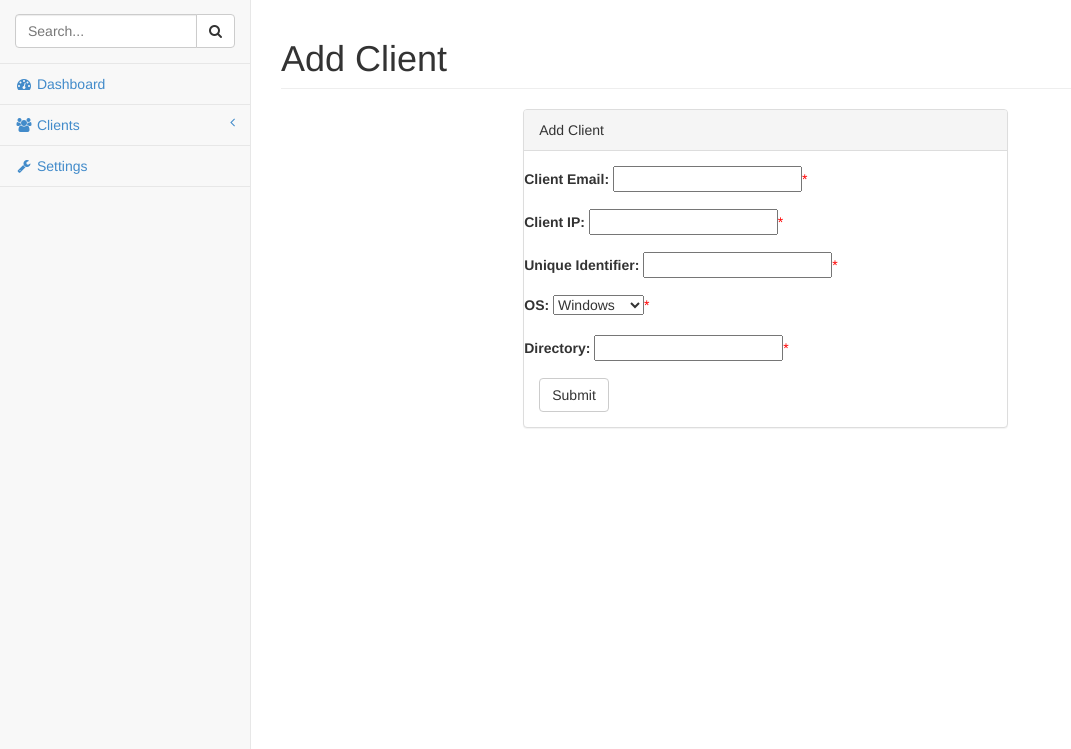
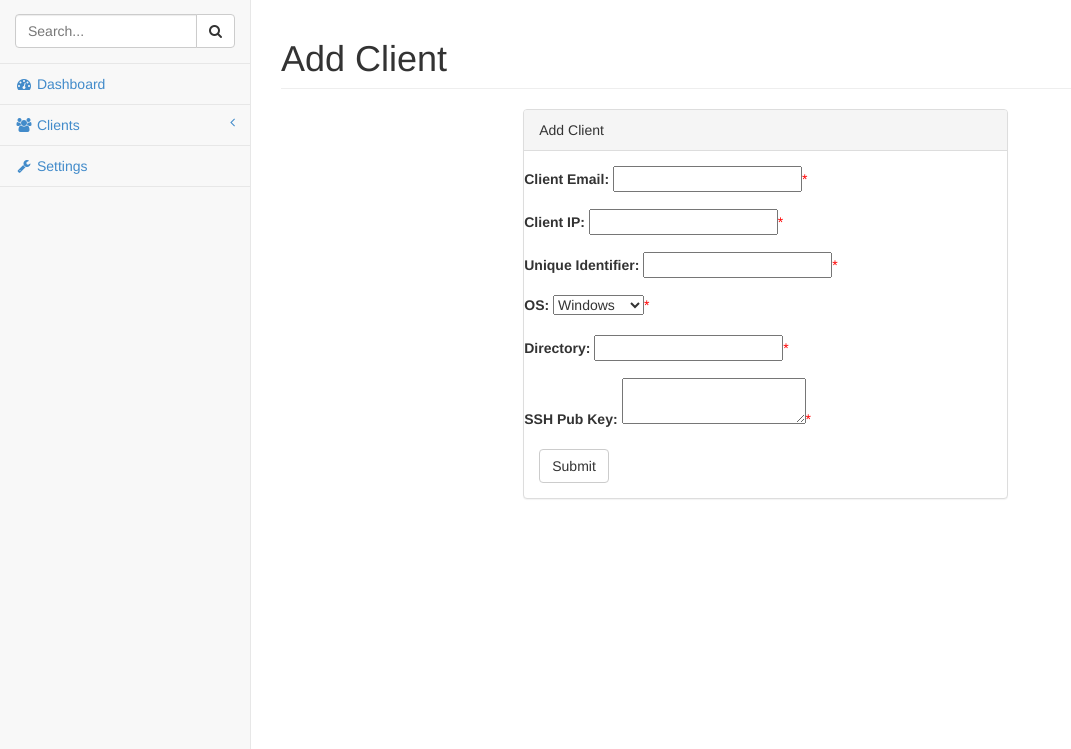
Before and after one commit to thatarchguy/Fimiwal, a Flask app: page /clients/add in a window 1280 px wide. Shown: the part 52-801 px from the top of the page, without its empty margins (0-1071 px from the left). Run offline with Flask 2, Linux system fonts and the light colour scheme; a user stored in the database is signed in; tables that the repository leaves empty hold one stand-in row (values such as "Sample post"); some libraries are stand-ins or nearby versions.

Commit message:
brought back the ssh key column
We can control when the user wants to pull/push changes.
We can maybe even have a button to force reset to bring the client
back to the repo's content. feature?

```diff
--- a/fimiwal/forms.py
+++ b/fimiwal/forms.py
@@ -1,5 +1,5 @@
 from flask.ext.wtf import Form
-from wtforms import StringField, BooleanField, SelectField, PasswordField
+from wtforms import StringField, BooleanField, SelectField, PasswordField, TextAreaField
 from wtforms.validators import DataRequired, Required, EqualTo
 from fimiwal import models, db
 
@@ -12,6 +12,7 @@ class AddClient(Form):
     os = SelectField(u'os',
                      choices=[('windows', 'Windows'), ('linux', 'GNU/Linux')],
                      validators=[DataRequired()])
+    ssh = TextAreaField(u'ssh')
 
 
 class SettingsPass(Form):
--- a/fimiwal/models.py
+++ b/fimiwal/models.py
@@ -13,6 +13,7 @@ class Clients(db.Model):
     ip = db.Column(db.String(20))
     os = db.Column(db.String(20))
     directory = db.Column(db.String(255))
+    ssh = db.Column(db.String(1024))
     scans = db.relationship('Scans', backref='client', lazy='dynamic')
     active = db.Column(db.Boolean, unique=False, default=True)
     date_rm = db.Column(db.String(20))
--- a/fimiwal/templates/addclient.html
+++ b/fimiwal/templates/addclient.html
@@ -66,6 +66,13 @@
                             <br /><span style="color: red;">[{{error}}]</span>
                         {% endfor %}
                     </div>
+                    <div class="form-group">
+                        <label for="ssh">SSH Pub Key: </label>
+                        {{ AddClientForm.ssh }}<span style="color: red;">*</span>
+                        {% for error in AddClientForm.ssh.errors %}
+                            <br /><span style="color: red;">[{{error}}]</span>
+                        {% endfor %}
+                    </div>
                     <button type="submit" class="btn btn-default">Submit</button>
                 </form>
             </div>
--- a/fimiwal/views.py
+++ b/fimiwal/views.py
@@ -127,7 +127,8 @@ def client_add():
                                        ident=AddClientForm.ident.data,
                                        os=AddClientForm.os.data,
                                        ip=AddClientForm.ip.data,
-                                       directory=AddClientForm.directory.data)
+                                       directory=AddClientForm.directory.data,
+                                       ssh=AddClientForm.ssh.data)
             db.session.add(newClient)
             db.session.commit()
 
```
Also changed, not shown: agents/README.md (deleted), agents/linux/README.md (deleted), agents/windows/README.md (deleted).
